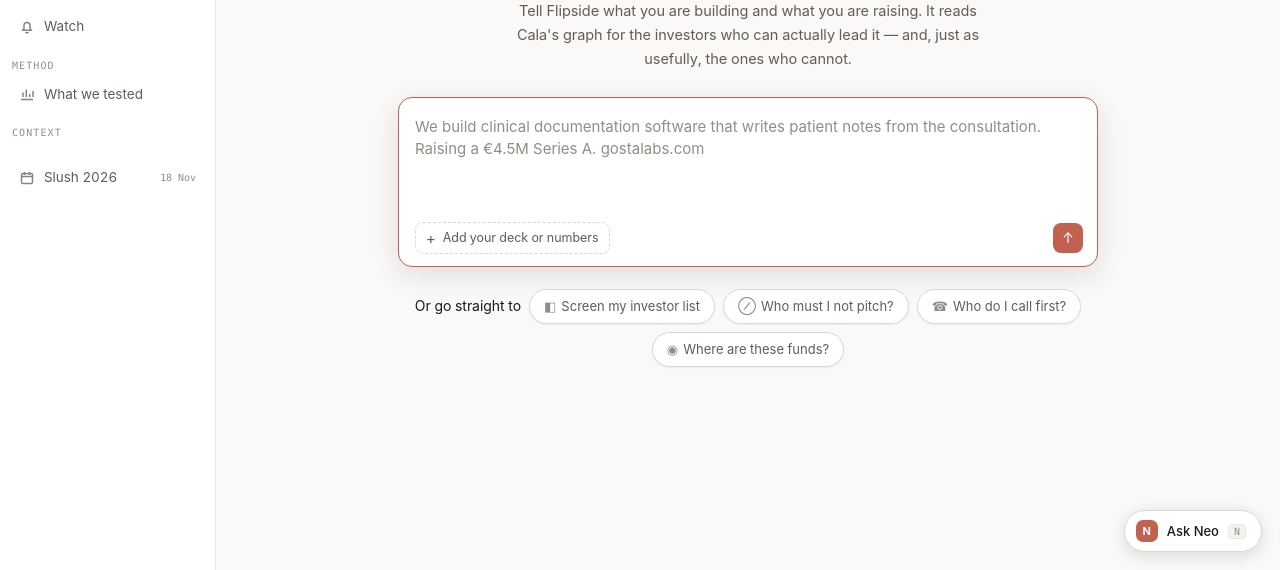
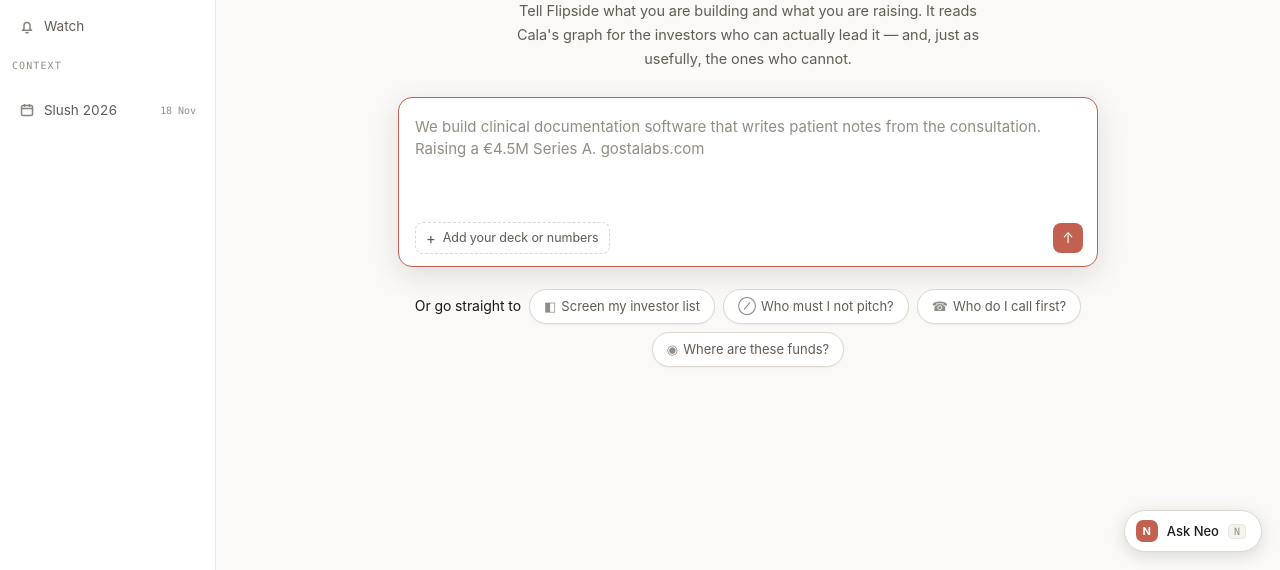
Before and after one commit to kristiankuismin-lgtm/flipside, a plain HTML site: page web/index.html in a window 1280 px wide. Shown: the part 230-800 px from the top of the page. Drawn offline with Linux system fonts and the light colour scheme; no server answers.

Commit message:
Drop the Method section from the sidebar
"What we tested" was a top-level destination beside Your round and Call
list, which put a methodology page on the same footing as the work. It is
still reachable from the two places it belongs: the Round Architect, where
it says the backtest found no predictive power, and the evidence footer
under the ranking.

Co-Authored-By: Claude Opus 5 <noreply@anthropic.com>

```diff
--- a/web/index.html
+++ b/web/index.html
@@ -1095,8 +1095,6 @@ tr.picked{background:var(--accent-bg)}
     <button class="navitem" data-mode="founder"><span class="ic"><svg viewBox="0 0 16 16" fill="none" stroke="currentColor" stroke-width="1.5"><path d="M8 9.5a3 3 0 1 0 0-6 3 3 0 0 0 0 6z"/><path d="M2.5 14a5.5 5.5 0 0 1 11 0"/></svg></span>Your round<span class="ct" id="ct-f"></span></button>
     <button class="navitem" data-mode="calls"><span class="ic"><svg viewBox="0 0 16 16" fill="none" stroke="currentColor" stroke-width="1.5"><path d="M3 3.5h3l1.2 3-1.6 1.2a8 8 0 0 0 3.7 3.7L10.5 10l3 1.2v3a1 1 0 0 1-1.1 1A11.5 11.5 0 0 1 2 4.6 1 1 0 0 1 3 3.5z"/></svg></span>Call list</button>
     <button class="navitem" data-mode="watch"><span class="ic"><svg viewBox="0 0 16 16" fill="none" stroke="currentColor" stroke-width="1.5"><path d="M8 3.5a3 3 0 0 1 3 3v3l1.2 1.8H3.8L5 9.5v-3a3 3 0 0 1 3-3z"/><path d="M6.6 13a1.5 1.5 0 0 0 2.8 0"/></svg></span>Watch</button>
-    <div class="navsec">Method</div>
-    <button class="navitem" data-mode="accuracy"><span class="ic"><svg viewBox="0 0 16 16" fill="none" stroke="currentColor" stroke-width="1.5"><path d="M2 13.5h12M4 11V6.5M7.3 11V3.5M10.7 11V8M14 11V5"/></svg></span>What we tested</button>
     <div class="navsec">Context</div>
     <div class="navitem" style="cursor:default" id="datamode"></div>
     <div class="navitem" style="cursor:default"><span class="ic"><svg viewBox="0 0 16 16" fill="none" stroke="currentColor" stroke-width="1.5"><rect x="2.5" y="3.5" width="11" height="10" rx="1.5"/><path d="M2.5 6.5h11M5.5 2v3M10.5 2v3"/></svg></span>Slush 2026<span class="ct">18 Nov</span></div>
```
